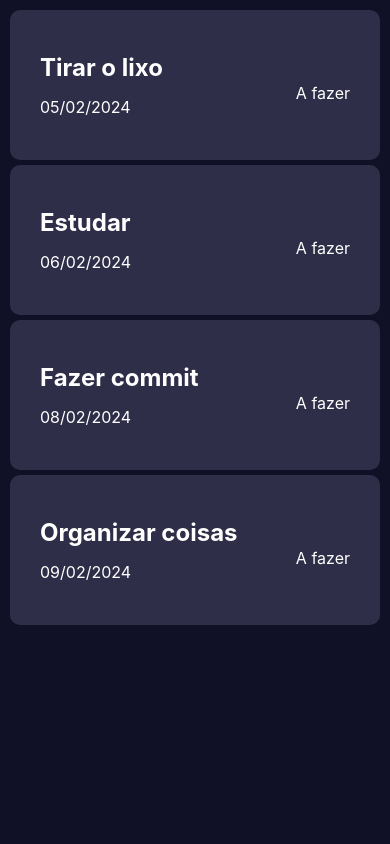
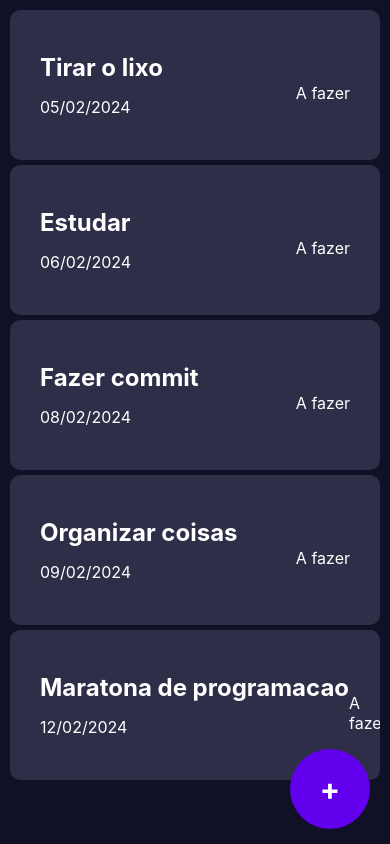
Before and after one commit to antoniohenriquep/Tasklist-app, a React Native app: screen /Tasks in a window 390 px wide. Built offline with nearby package versions, Linux system fonts and the light colour scheme.

Commit message:
feat: Add task page, add task button

```diff
--- a/src/components/TaskCard/index.js
+++ b/src/components/TaskCard/index.js
@@ -1,12 +1,13 @@
 import { useState } from 'react';
-import { Pressable, StyleSheet, Text, View } from 'react-native';
+import { Modal, Pressable, StyleSheet, Text, View } from 'react-native';
 /*
 
 */
 export default function TaskCard({data}) {
   const [task, setTask] = useState(data)
   return (
-    <Pressable style={styles.container} onPress={()=>{console.log('Ola')}}>
+    <View >
+      <Pressable  style={styles.container} onPress={()=>{console.log('Ola')}}>
         <View>
           <Text style={styles.name}>
             {task.name}
@@ -20,6 +21,11 @@ export default function TaskCard({data}) {
             {task.date ? 'A fazer':'Realizada'}
           </Text>
       </Pressable>
+      <Modal
+      visible={false}>
+        <Text>Ola</Text>
+      </Modal>
+   </View>
   );
 }
 
@@ -45,6 +51,9 @@ const styles = StyleSheet.create({
     fontWeight:'400',
     color:'#fff',
     marginTop:15
+  },
+  addTaskButton:{
+    position:'absolute'
   }
 
 })
--- /dev/null
+++ b/src/pages/NewTask/index.js
@@ -0,0 +1,81 @@
+import { useState } from 'react';
+import { Text, View, StyleSheet, TextInput} from 'react-native';
+import SubmitButton from '../../components/SubmitButton';
+//npm install @react-native-community/datetimepicker --save
+
+
+export default function NewTask({navigation}) {
+    const [name, setName] = useState('')
+    const [date, setDate] = useState('')
+ return (
+   <View style={styles.container} >
+    <Text>Nova tarefa</Text>
+
+    <Text style={styles.inputLabel}>Nome da tarefa</Text>
+    <TextInput
+    style={styles.input}
+    placeholder='Ex: Jogar lixo fora'
+    placeholderTextColor={"#FFF"}
+    onChangeText={setName}/>
+
+    <Text style={styles.inputLabel}>Data</Text>
+    <TextInput
+    style={styles.input}
+    placeholder='Ex: Jogar lixo fora'
+    placeholderTextColor={"#FFF"}
+    onChangeText={setName}/>
+
+    <SubmitButton
+    buttonStyle={styles.buttonStyle}
+    buttonFontStyle ={styles.buttonFontStyle}
+    text ="Adicionar tarefa"
+    onPress={()=>{
+        navigation.navigate('Tasks')
+    }}/>
+
+
+
+    {/* <Text style={styles.inputLabel}>{name}</Text> */}
+   </View>
+  );
+}
+
+const styles = StyleSheet.create({
+    container:{
+        flex:1,
+        backgroundColor:"#101026",
+        padding:30,
+        alignItems:'center',
+        justifyContent:'center'
+    },
+    inputLabel:{
+        fontSize:20,
+        marginLeft:10,
+        color:'#fff'
+    },
+    input:{
+        borderWidth:0.2,
+        borderColor:"#8a8a8a",
+        color:"#fff",
+        borderRadius:10,
+        marginBottom:25,
+        marginTop:10,
+        width:360,
+        height:60,
+        padding:15
+    },
+    buttonStyle:{
+        alignItems:'center',
+        justifyContent:'center',
+        width:360,
+        backgroundColor:'#6200EE',
+        borderRadius:10,
+        height:60,
+        marginTop:30
+    },
+    buttonFontStyle:{
+        fontSize:28,
+        fontWeight:'400',
+        color:"#fff"
+    }
+})
--- a/src/pages/Tasks/index.js
+++ b/src/pages/Tasks/index.js
@@ -1,4 +1,4 @@
-import { FlatList, InteractionManager, StyleSheet, View } from 'react-native';
+import { FlatList, Pressable, StyleSheet, Text, View } from 'react-native';
 import TaskCard from '../../components/TaskCard';
 import Separator from '../../components/Separator';
 
@@ -7,6 +7,7 @@ const data = [
     {id:1, name:"Estudar", date:'06/02/2024', done:false},
     {id:2, name:"Fazer commit", date:'08/02/2024',  done:false},
     {id:3, name:"Organizar coisas", date:'09/02/2024', done:false},
+    {id:4, name:"Maratona de programacao", date:'12/02/2024', done:false},
 ]
 
 export default function Tasks({navigation})
@@ -18,6 +19,9 @@ export default function Tasks({navigation})
     keyExtractor={item=>String(item.id)}
     renderItem={({item})=> <TaskCard data={item}/>}
     />
+    <Pressable style={styles.addTaskButtonContainer} onPress={()=>{navigation.navigate('New Task')}}>
+      <Text style={styles.addTaskButtonFont}>+</Text>
+    </Pressable>
   </View>
   );
 }
@@ -27,5 +31,21 @@ const styles = StyleSheet.create({
     backgroundColor:'#101026',
     padding:10,
     flex:1
+  },
+  addTaskButtonContainer:{
+    position:'absolute',
+    backgroundColor:'#6200EE',
+    width:80,
+    height:80,
+    borderRadius:40,
+    justifyContent:'center',
+    alignItems:'center',
+    right:20,
+    bottom:15
+  },
+  addTaskButtonFont:{
+    fontSize:30,
+    fontWeight:'bold',
+    color:'#ffffff',
   }
 })
--- a/src/routes/StackRoutes.js
+++ b/src/routes/StackRoutes.js
@@ -2,6 +2,7 @@ import { createNativeStackNavigator } from '@react-navigation/native-stack';
 import Login from '../pages/Login';
 import Signup from '../pages/Signup';
 import Tasks from '../pages/Tasks';
+import NewTask from '../pages/NewTask';
 
 const Stack = createNativeStackNavigator()
 
@@ -11,6 +12,7 @@ export default function StackRoutes() {
             <Stack.Screen name ="Login" component={Login}/>
             <Stack.Screen name="Signup" component={Signup}/>
             <Stack.Screen name="Tasks" component={Tasks}/>
+            <Stack.Screen name="New Task" component={NewTask}/>
         </Stack.Navigator>
 
   );
```
Lines whose indentation alone changed are shown as unchanged.
